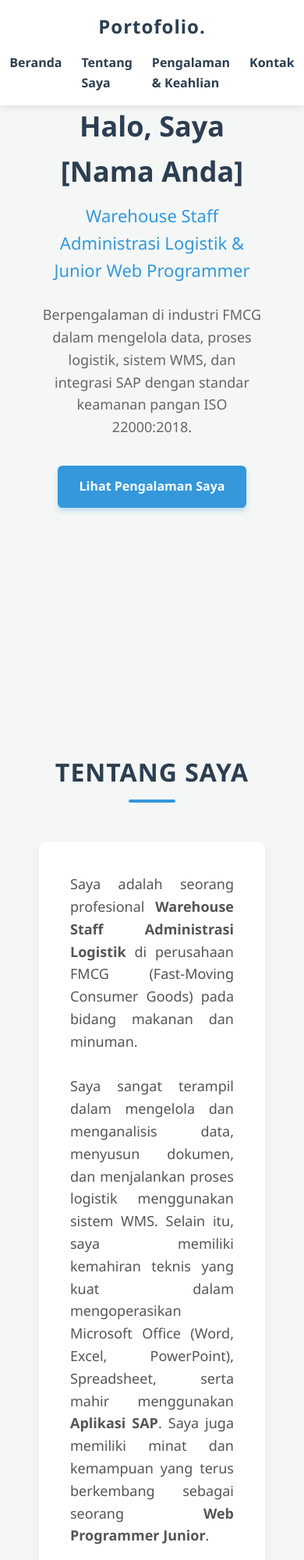
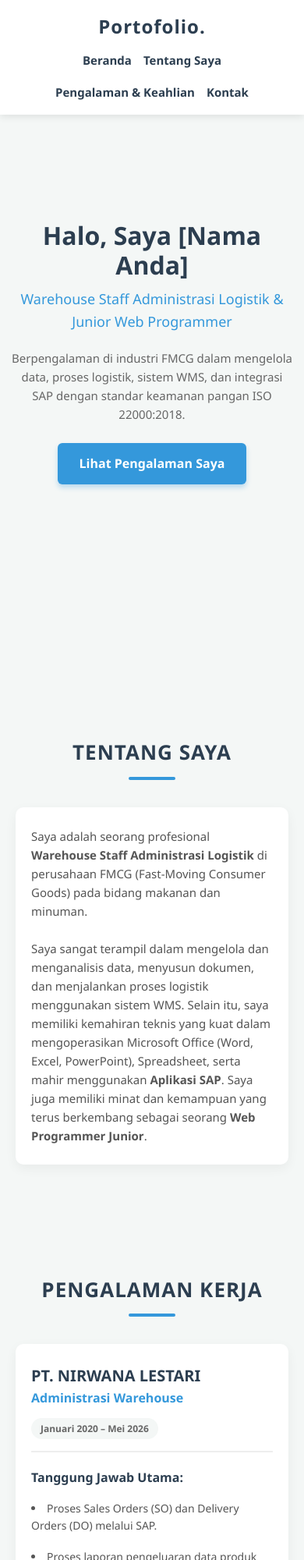
Before and after one commit to Jeliud1/jeliud1-portfolio.github.io, a plain HTML site: page index.html in a window 390 px wide. Shown: the top 2000 px of the page at 78% size. Drawn offline with Linux system fonts and the light colour scheme.

Commit message:
Fix background color in pengalaman-container
Replaced undefined variable '--blue' with '--white' in pengalaman-container style.

```diff
--- a/index.html
+++ b/index.html
@@ -154,7 +154,7 @@
 
         /* Pengalaman Kerja */
         .pengalaman-container {
-            background: var(--blue);
+            background: var(--white); /* FIX: Mengganti var(--blue) yang tidak ada menjadi var(--white) */
             padding: 40px;
             border-radius: 10px;
             box-shadow: 0 5px 15px rgba(0,0,0,0.05);
@@ -250,30 +250,125 @@
             margin-top: 50px;
         }
 
-        /* Responsif untuk HP */
+        /* ==========================================================================
+           PERBAIKAN MEDIA QUERY (Optimasi Responsif Layar HP & Tablet)
+           ========================================================================== */
         @media (max-width: 768px) {
+            /* Mengurangi padding section agar konten tidak terlalu menjauh dari tepi HP */
+            section {
+                padding: 100px 20px 40px;
+            }
+
+            /* Mengatur susunan menu navigasi */
             nav {
                 flex-direction: column;
+                gap: 12px;
+                padding: 15px 20px;
+            }
+
+            nav ul {
                 gap: 15px;
-                padding: 15px;
+                flex-wrap: wrap;
+                justify-content: center;
             }
+
+            nav ul li a {
+                font-size: 15px;
+            }
+
+            /* Mengecilkan judul section */
+            .section-title {
+                font-size: 26px;
+                margin-bottom: 35px;
+            }
+
+            /* Optimasi area Hero / Beranda */
+            #beranda {
+                height: auto;
+                min-height: 100vh;
+                padding: 120px 15px 60px;
+            }
+
             #beranda h1 {
-                font-size: 36px;
+                font-size: 32px;
+                line-height: 1.2;
             }
+
+            #beranda h2 {
+                font-size: 18px;
+                margin-bottom: 20px;
+            }
+
+            #beranda p {
+                font-size: 15px !important;
+                margin-bottom: 25px !important;
+            }
+
+            /* Kartu Tentang Saya */
+            .tentang-card {
+                padding: 25px 20px;
+                font-size: 15px;
+                text-align: left; /* Teks rata kiri lebih nyaman dibaca di layar kecil dibanding justify */
+            }
+
+            /* Kontainer Pengalaman Kerja */
+            .pengalaman-container {
+                padding: 25px 20px;
+                margin-bottom: 35px;
+            }
+
             .pengalaman-header {
                 flex-direction: column;
                 align-items: flex-start;
+                gap: 12px;
+            }
+
+            .pengalaman-header h3 {
+                font-size: 20px;
+            }
+
+            .pengalaman-header h4 {
+                font-size: 16px;
+            }
+
+            .tanggal {
+                align-self: flex-start;
+                font-size: 12px;
+                padding: 4px 12px;
+            }
+
+            /* Mengubah daftar tugas menjadi 1 kolom vertikal penuh */
+            .tugas-list {
+                grid-template-columns: 1fr;
                 gap: 10px;
             }
-            .tugas-list {
-                grid-template-columns: 1fr;
+
+            .tugas-list li {
+                font-size: 14px;
+            }
+
+            /* Jarak grid keahlian di HP */
+            .grid-keahlian {
+                gap: 20px;
+            }
+
+            .kartu-keahlian {
+                padding: 20px;
+            }
+
+            /* Kontainer Kontak */
+            .kontak-container {
+                padding: 35px 20px;
+            }
+
+            .kontak-container p {
+                font-size: 15px !important;
             }
         }
     </style>
 </head>
 <body>
 
-    <!-- Navigasi -->
     <header>
         <nav>
             <a href="#beranda" class="logo">Portofolio.</a>
@@ -286,7 +381,6 @@
         </nav>
     </header>
 
-    <!-- Bagian Beranda -->
     <section id="beranda">
         <h1>Halo, Saya [Nama Anda]</h1>
         <h2>Warehouse Staff Administrasi Logistik & Junior Web Programmer</h2>
@@ -296,7 +390,6 @@
         <a href="#pengalaman" class="btn">Lihat Pengalaman Saya</a>
     </section>
 
-    <!-- Bagian Tentang Saya -->
     <section id="tentang">
         <h2 class="section-title">Tentang Saya</h2>
         <div class="tentang-card">
@@ -306,11 +399,9 @@
         </div>
     </section>
 
-    <!-- Bagian Pengalaman & Keahlian -->
     <section id="pengalaman">
         <h2 class="section-title">Pengalaman Kerja</h2>
 
-        <!-- Detail Pekerjaan -->
         <div class="pengalaman-container">
             <div class="pengalaman-header">
                 <div>
@@ -339,19 +430,16 @@
 
         <h2 class="section-title">Keahlian Utama</h2>
         <div class="grid-keahlian">
-            <!-- Keahlian 1 -->
             <div class="kartu-keahlian">
                 <h3>Sistem SAP & WMS</h3>
                 <p>Penguasaan mendalam dalam penggunaan SAP untuk proses logistik end-to-end, mulai dari SO, DO, Good Receipts (GR), Transfer Order (TO), hingga Return Management.</p>
             </div>
 
-            <!-- Keahlian 2 -->
             <div class="kartu-keahlian">
                 <h3>Administrasi Logistik & Bea Cukai</h3>
                 <p>Terbiasa menangani pelaporan dokumen legal seperti web Bea Cukai CK-6 Ceisa 4.0, Proof of Delivery (POD), faktur, serta audit stok (Stock Opname).</p>
             </div>
 
-            <!-- Keahlian 3 -->
             <div class="kartu-keahlian">
                 <h3>Data Analyst & Web Programming</h3>
                 <p>Mampu mengelola dan menganalisis data menggunakan Ms. Excel & Spreadsheet. Memiliki kemampuan dasar pengembangan website sebagai Junior Web Programmer.</p>
@@ -359,7 +447,6 @@
         </div>
     </section>
 
-    <!-- Bagian Kontak -->
     <section id="kontak">
         <h2 class="section-title">Hubungi Saya</h2>
         <div class="kontak-container">
@@ -372,7 +459,6 @@
         </div>
     </section>
 
-    <!-- Footer -->
     <footer>
         <p>&copy; 2026 [Nama Anda]. Semua Hak Dilindungi.</p>
     </footer>
```
